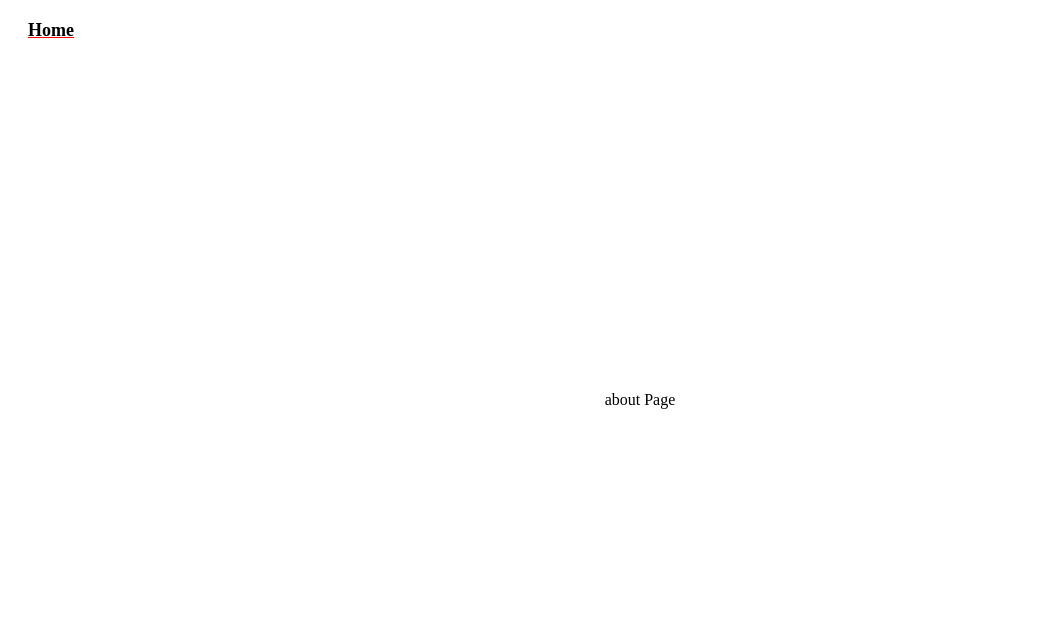
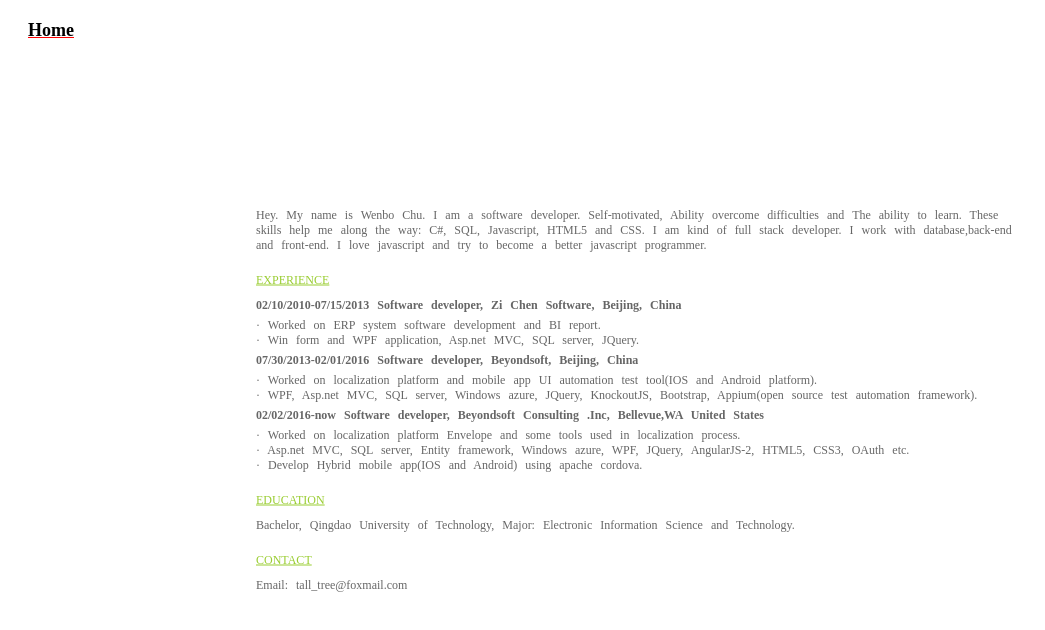
Before and after one commit to chuwenbo/Personal-Website, a website: page app/views/about.html in a window 1280 px wide. Shown: the whole page, without its empty margins (0-1045 px from the left). Drawn offline with Linux system fonts and the light colour scheme.

Commit message:
add about page

```diff
--- /dev/null
+++ b/app/public/css/about.css
@@ -0,0 +1,35 @@
+.about {
+    font-family: "Microsoft Yahei";
+    font-size: 12px;
+    color: rgb(102, 102, 102);
+    word-spacing: 5px;
+    width: 60%;
+}
+
+.self-intro{
+    margin-bottom:20px;
+}
+
+.jobs {
+    margin-bottom: 20px;
+}
+
+.education {
+    margin-bottom: 20px;
+}
+
+.contact{
+
+}
+
+.experience-subtitle {
+    font-weight: bolder;
+    margin-bottom: 5px;
+}
+
+.about-subtitle {
+    margin-bottom: 10px;
+    margin-top: 10px;
+    text-decoration: underline;
+    color: yellowgreen;
+}
--- a/app/views/about.html
+++ b/app/views/about.html
@@ -9,9 +9,58 @@
     <title>Wenbo Chu / Software developer</title>
 
     <link rel="stylesheet" type="text/css" href="/css/site.css" />
+    <link rel="stylesheet" type="text/css" href="/css/about.css" />
+
 </head>
 <body>
     <div class="menu-bar"><a href="/">Home</a></div>
-    <div class="centered">about Page</div>
+    <div class="centered about">
+        <div class="self-intro">
+                Hey. My name is Wenbo Chu. I am a software developer. Self-motivated, Ability overcome difficulties and The ability to learn.
+
+                These skills help me along the way: C#, SQL, Javascript, HTML5 and CSS. I am kind of full stack developer. I work with database,back-end and front-end.
+
+                I love javascript and try to become a better javascript programmer.
+        </div>
+        <div class="jobs">
+            <div class="about-subtitle">
+                EXPERIENCE
+            </div>
+             <div>
+                 <div class="experience-subtitle"> 02/10/2010-07/15/2013	Software developer,  Zi Chen Software, Beijing, China</div>
+                 <div>·	Worked on ERP system software development and BI report.</div>
+                 <div>·	Win form and WPF application, Asp.net MVC, SQL server, JQuery. </div>
+             </div>
+            <div style="margin-top:5px; margin-bottom:5px;">
+                <div class="experience-subtitle">07/30/2013-02/01/2016 Software developer, Beyondsoft, Beijing, China</div>
+                <div>·	Worked on localization platform and mobile app UI automation test tool(IOS and Android platform).</div>
+                <div>·	WPF, Asp.net MVC, SQL server, Windows azure, JQuery, KnockoutJS, Bootstrap, Appium(open source test automation framework).</div>
+            </div>
+            <div>
+                <div class="experience-subtitle">02/02/2016-now  Software developer, Beyondsoft Consulting .Inc, Bellevue,WA United States</div>
+                <div>·	Worked on localization platform Envelope and some tools used in localization process.</div>
+                <div>·	Asp.net MVC, SQL server, Entity framework, Windows azure, WPF, JQuery, AngularJS-2, HTML5, CSS3, OAuth etc.</div>
+                <div>·	Develop Hybrid mobile app(IOS and Android) using apache cordova. </div>
+            </div>
+        </div>
+
+        <div class="education">
+            <div class="about-subtitle">
+                EDUCATION
+            </div>
+            <div>
+                Bachelor, Qingdao University of Technology, Major: Electronic Information Science and Technology.
+            </div>
+        </div>
+
+        <div class="contact">
+            <div class="about-subtitle">
+                CONTACT
+            </div>
+            <div>
+                Email: tall_tree@foxmail.com
+            </div>
+        </div>
+    </div>
 </body>
 </html>
```
Also changed, not shown: 1 other file.
